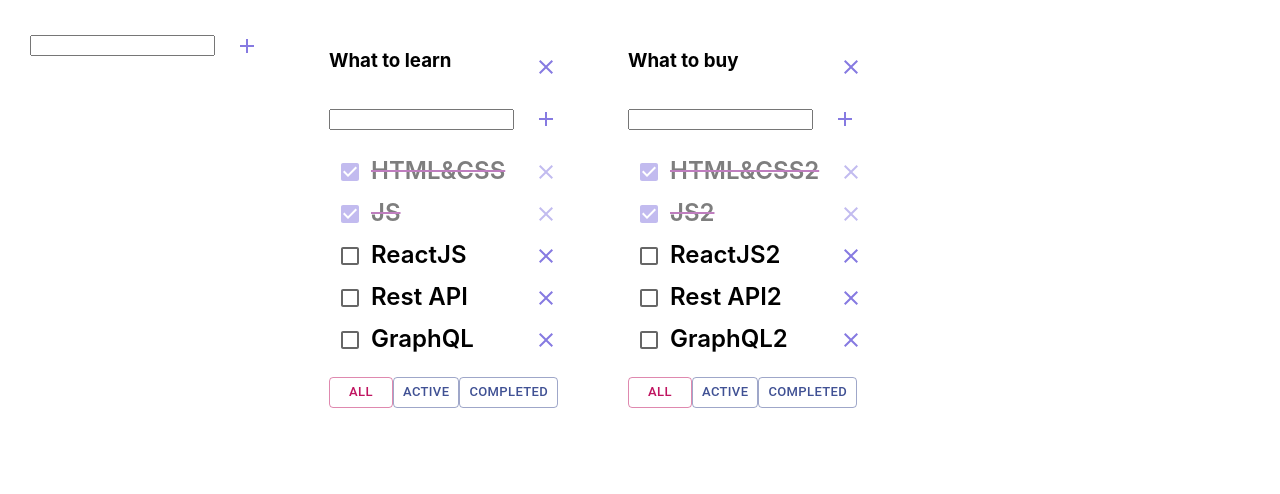
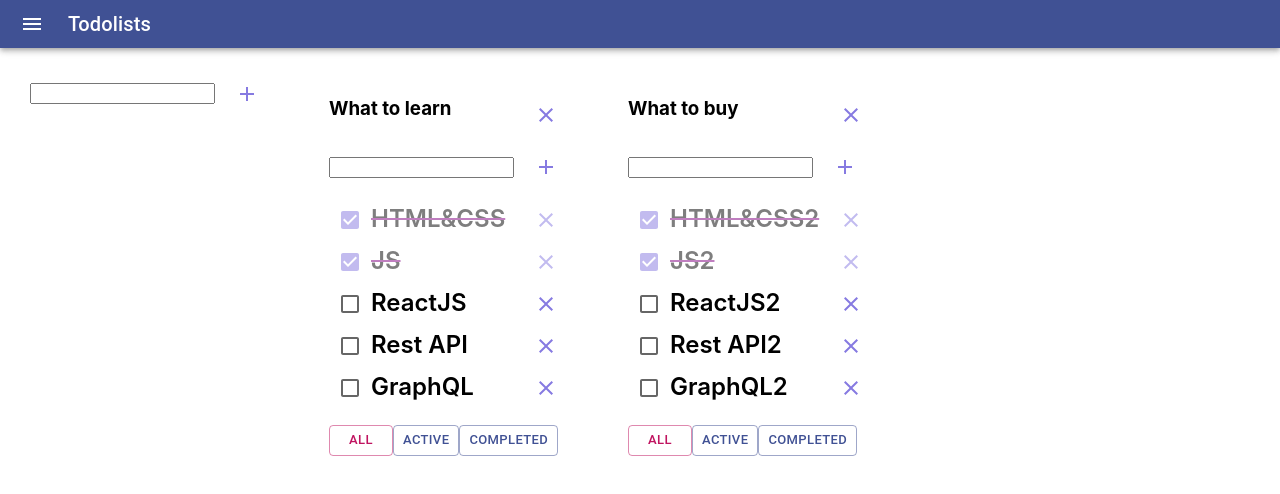
Before and after one commit to Alonasa/ATrelloAlternative, a React (Create React App) app: page / in a window 1280 px wide. Shown: the top 494 px of the page. Built offline with nearby package versions, Linux system fonts and the light colour scheme.

Commit message:
added appbar

```diff
--- a/src/App.tsx
+++ b/src/App.tsx
@@ -4,7 +4,7 @@
 import {v1} from 'uuid';
 import {AddItemForm} from './components/AddItemForm';
 import {createTheme, ThemeProvider} from '@mui/material';
-import {deepPurple, indigo} from '@mui/material/colors';
+import {Menu} from './components/Menu/Menu';
 
 type TodolistsType = {
   id: string
@@ -122,6 +122,7 @@
 
   return (
 	<ThemeProvider theme={theme}>
+	  <Menu title={'Todolists'}/>
 	  <div className="App" color={'info'}>
 		<AddItemForm addItem={addTodolist}/>
 		{todolists.map(tl => {
--- /dev/null
+++ b/src/components/Menu/Menu.tsx
@@ -0,0 +1,30 @@
+import * as React from 'react';
+import AppBar from '@mui/material/AppBar';
+import Toolbar from '@mui/material/Toolbar';
+import Typography from '@mui/material/Typography';
+import IconButton from '@mui/material/IconButton';
+import MenuIcon from '@mui/icons-material/Menu';
+import Box from '@mui/material/Box';
+
+type MenuType = {
+  title: string
+}
+
+export const Menu = (props: MenuType) => {
+  let {title} = props;
+  return (
+	<Box sx={{flexGrow: 1}}>
+	  <AppBar position="static">
+		<Toolbar variant="dense">
+		  <IconButton edge="start" color="inherit" aria-label="menu"
+					  sx={{mr: 2}}>
+			<MenuIcon/>
+		  </IconButton>
+		  <Typography variant="h6" color="inherit" component="div">
+			{title}
+		  </Typography>
+		</Toolbar>
+	  </AppBar>
+	</Box>
+  );
+};
```
